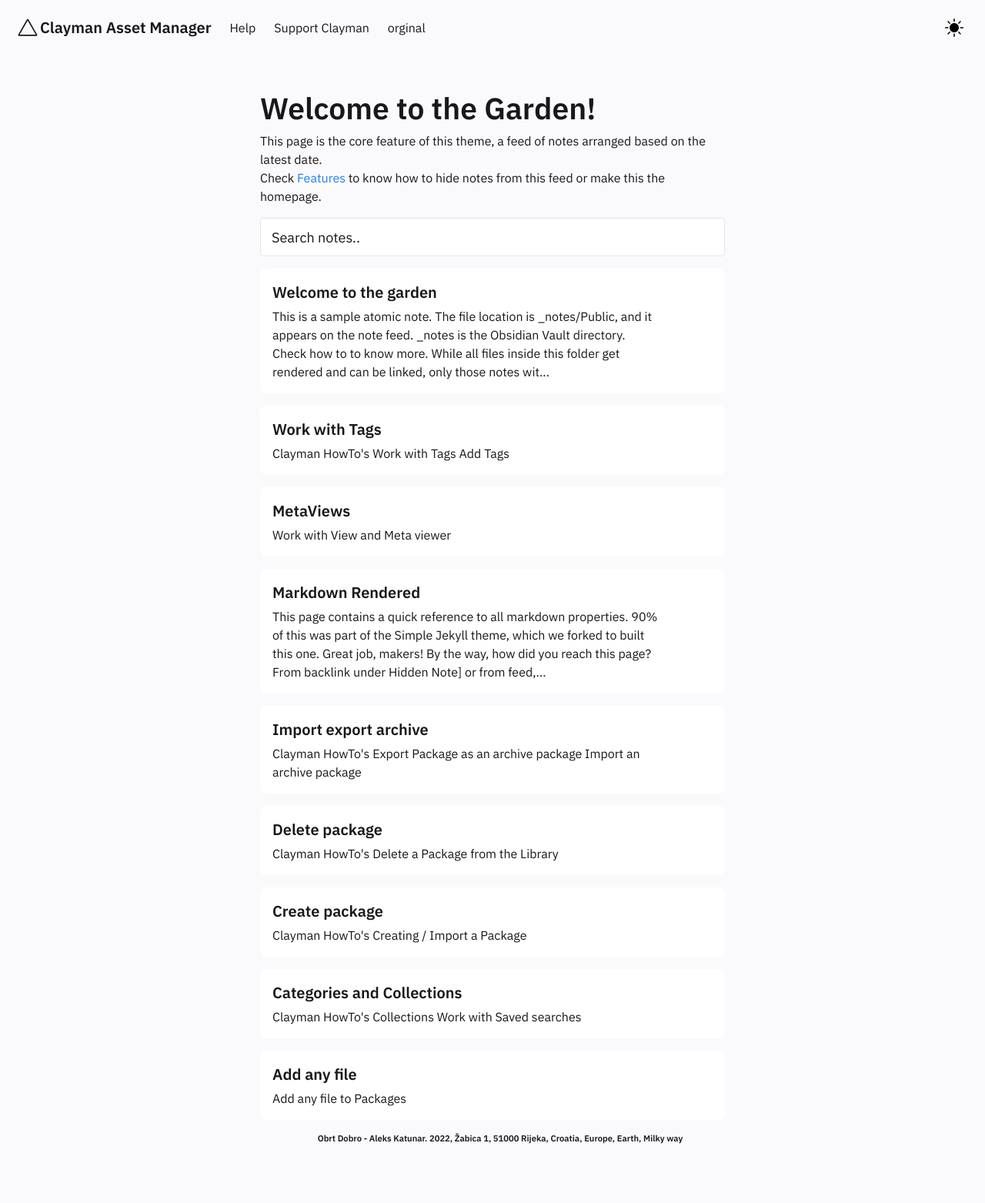
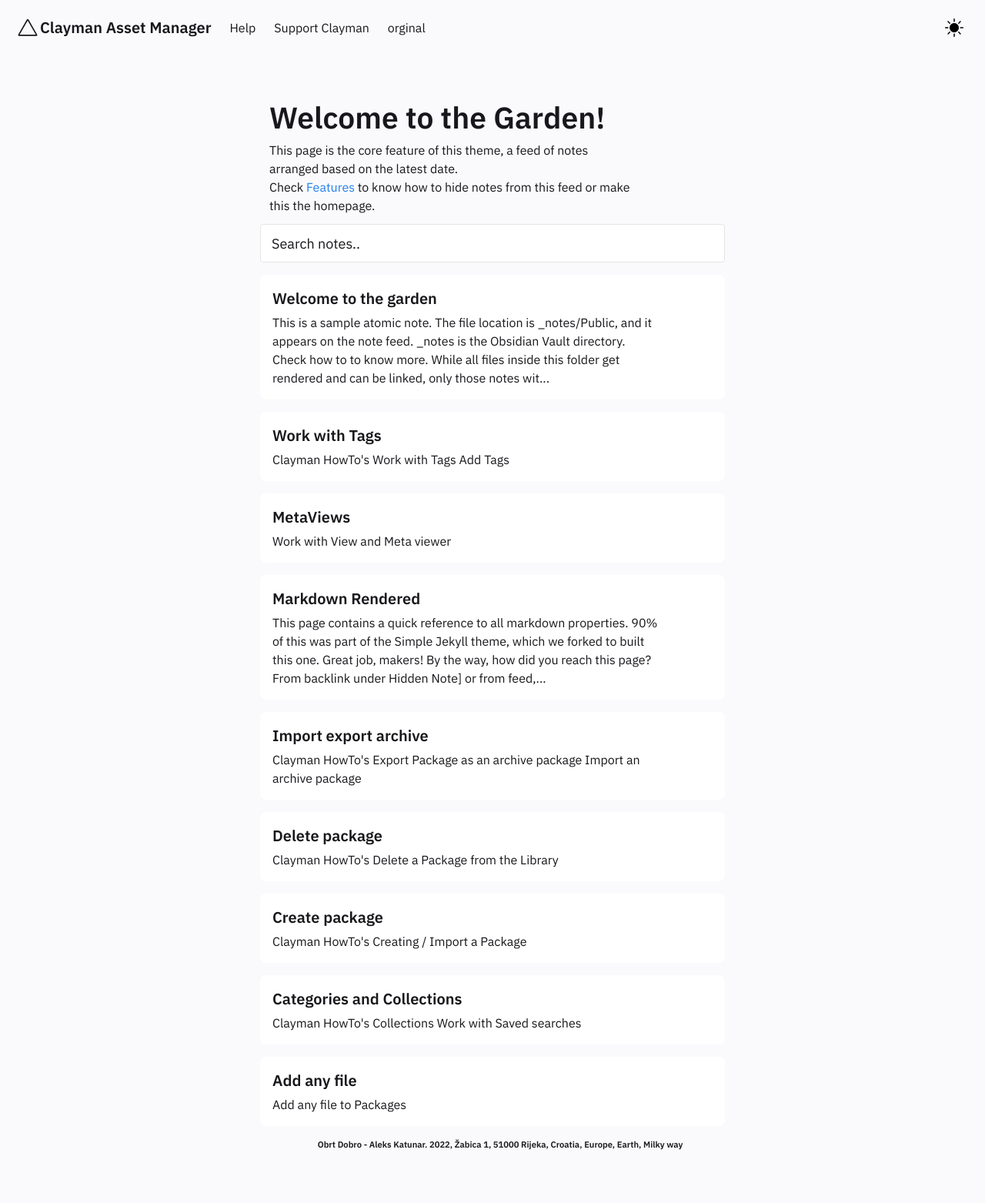
Before and after one commit to ddesmond/ddesmond.github.io, a Jekyll site: the page built from pages/index.md, in a window 1280 px wide. Shown: the whole page at 77% size. Built offline with Jekyll 4.4.1, drawn with Linux system fonts in a browser that asks for light colours.

Commit message:
Update FeedContent.html

```diff
--- a/_includes/FeedContent.html
+++ b/_includes/FeedContent.html
@@ -1,4 +1,4 @@
-<div class="block">
+<div class="column is-10">
     <h1>Welcome to the Garden!</h1>
 
     This page is the core feature of this theme, a feed of notes arranged based on the latest date. </br>
```
